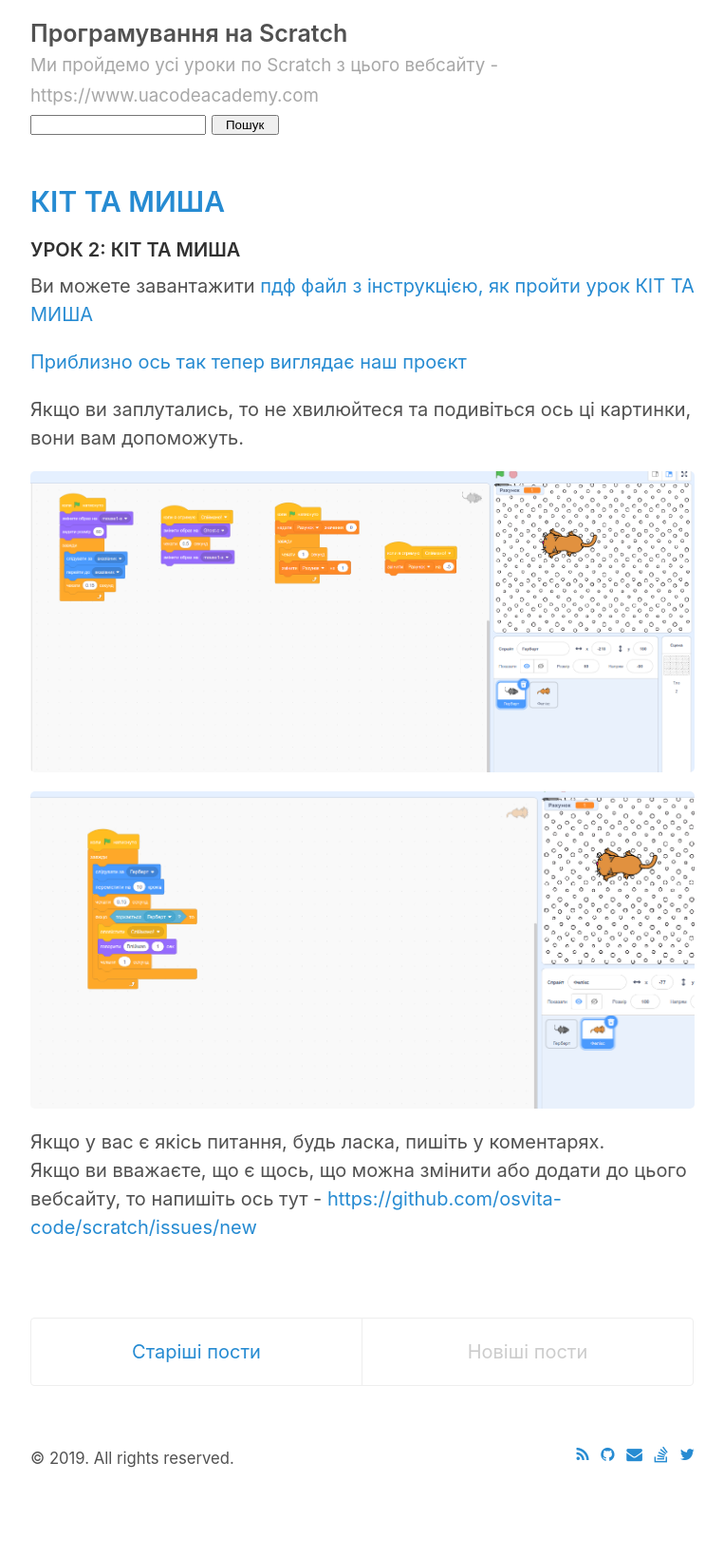
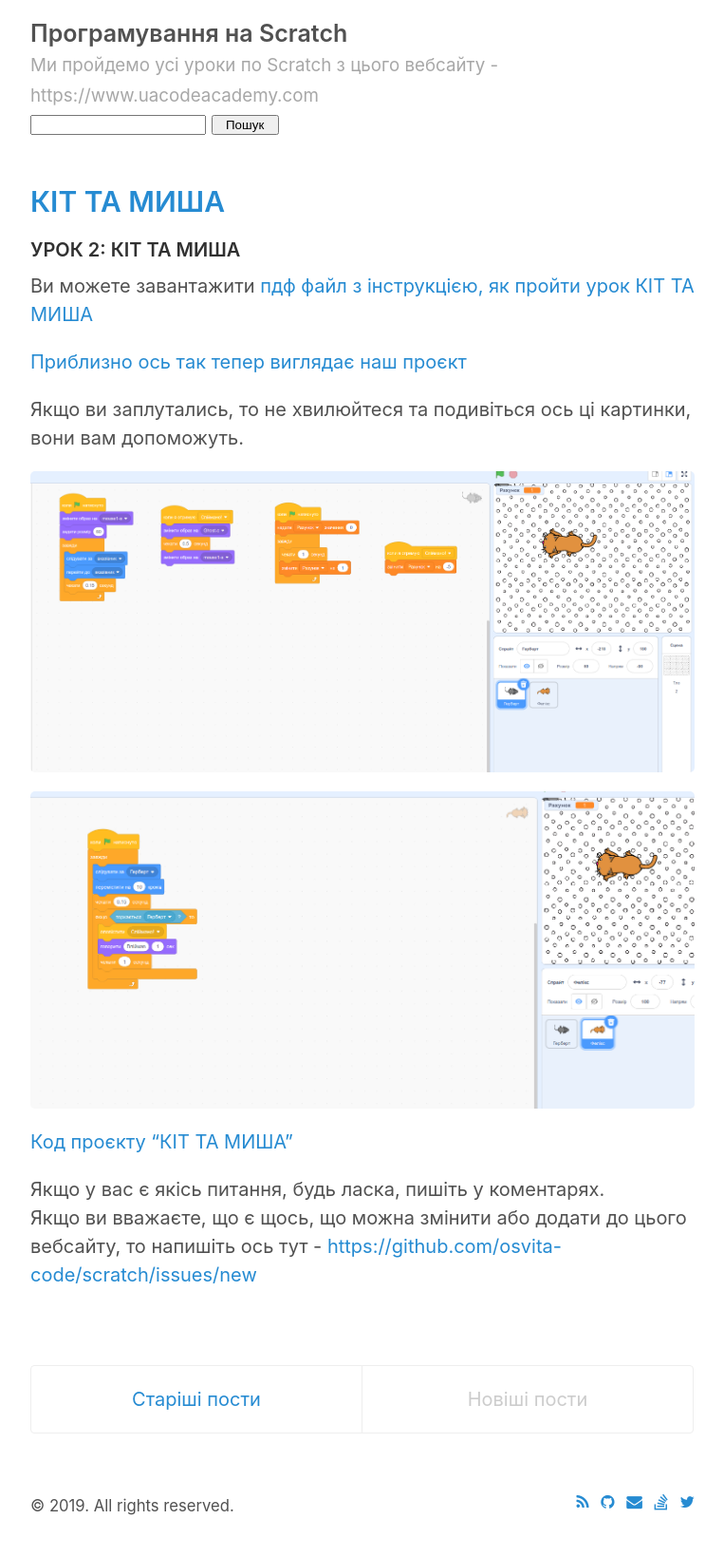
Before and after one commit to serhii73/serhii73.github.io, a Jekyll site: the page built from index.html, in a window 1280 px wide. Shown: the whole page at 95% size, without its empty margins (258-1021 px from the left). Built offline with Jekyll 4.4.1, drawn with Linux system fonts in a browser that asks for light colours; the list of posts is cut into pages by our own code; before the commit the page ends 1589 px from its top, so only the background shows below that.

Commit message:
Add mit link

```diff
--- a/_posts/2019-11-30-scratch2.md
+++ b/_posts/2019-11-30-scratch2.md
@@ -17,5 +17,7 @@
 ![герберт](./images/2/герберт.png)
 ![фелікс](./images/2/фелікс.png)
 
+[Код проєкту "КІТ ТА МИША"](https://scratch.mit.edu/projects/348008133)
+
 Якщо у вас є якісь питання, будь ласка, пишіть у коментарях.
 Якщо ви вважаєте, що є щось, що можна змінити або додати до цього вебсайту, то напишіть ось тут - [https://github.com/osvita-code/scratch/issues/new](https://github.com/osvita-code/scratch/issues/new){:target="_blank"}
```
